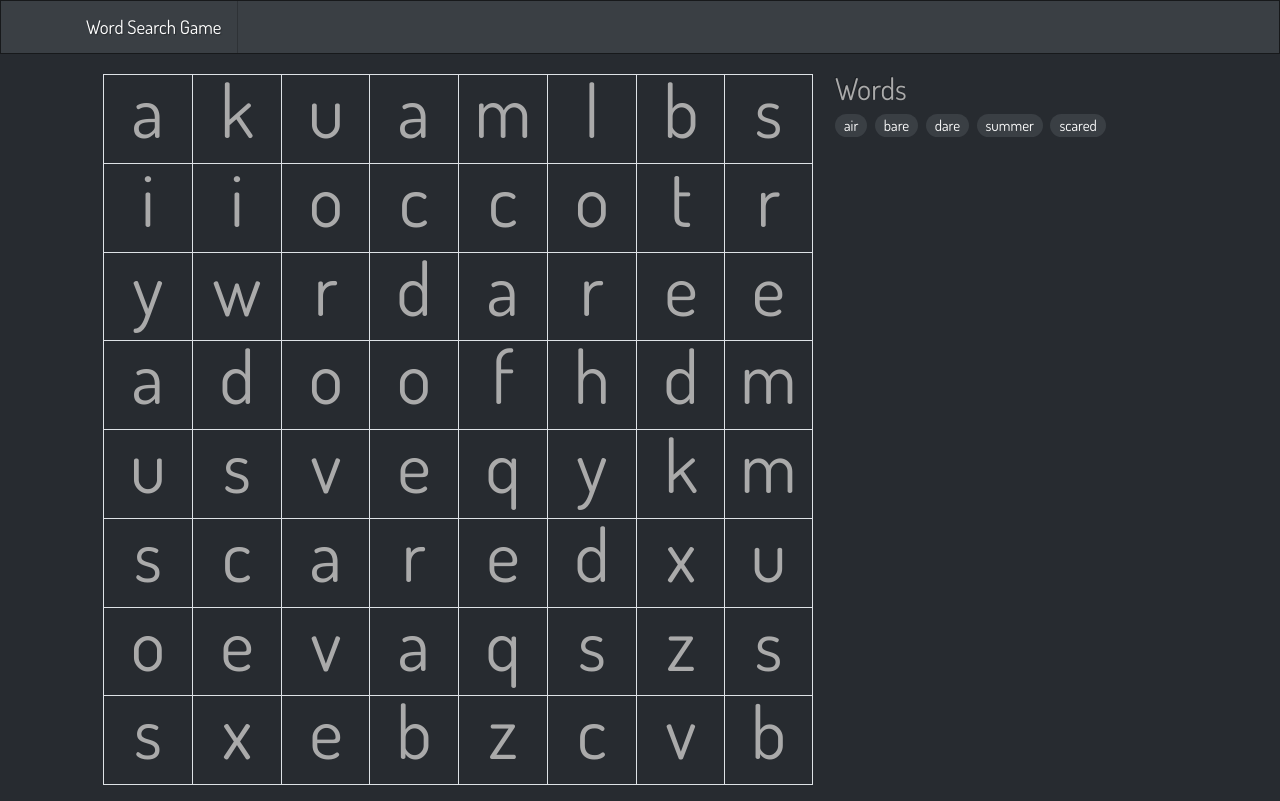
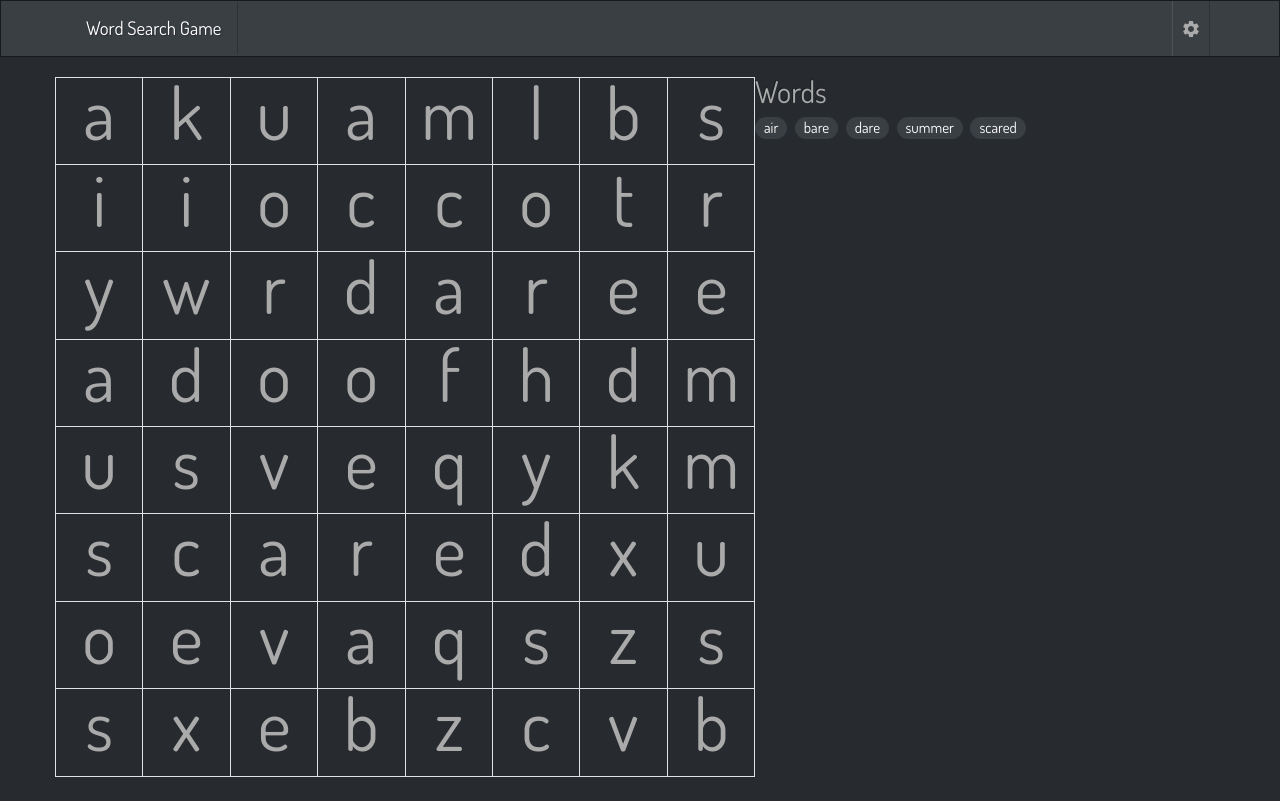
Before and after one commit to njt1982/kids-word-search, a Vue app: page / in a window 1280 px wide. Built offline with nearby package versions, Linux system fonts and the light colour scheme.

Commit message:
Adding a settings page

```diff
--- a/src/components/Header.vue
+++ b/src/components/Header.vue
@@ -2,6 +2,21 @@
   <nav class="navbar navbar-expand-lg sticky-top navbar-dark bg-primary">
     <div class="container">
       <a class="navbar-brand" href="/" title="Word Search Game">Word Search Game</a>
+
+      <ul class="navbar-nav ml-auto">
+        <li class="nav-item">
+          <a class="nav-link"
+             href="#"
+             data-toggle="modal"
+             data-target="#settings_modal">
+            <svg xmlns="http://www.w3.org/2000/svg" width="20" height="20" viewBox="0 0 20 20" class="settings-icon">
+              <path fill="none" d="M0 0h20v20H0V0z"/>
+              <!-- eslint-disable-next-line max-len -->
+              <path d="M15.95 10.78c.03-.25.05-.51.05-.78s-.02-.53-.06-.78l1.69-1.32c.15-.12.19-.34.1-.51l-1.6-2.77c-.1-.18-.31-.24-.49-.18l-1.99.8c-.42-.32-.86-.58-1.35-.78L12 2.34c-.03-.2-.2-.34-.4-.34H8.4c-.2 0-.36.14-.39.34l-.3 2.12c-.49.2-.94.47-1.35.78l-1.99-.8c-.18-.07-.39 0-.49.18l-1.6 2.77c-.1.18-.06.39.1.51l1.69 1.32c-.04.25-.07.52-.07.78s.02.53.06.78L2.37 12.1c-.15.12-.19.34-.1.51l1.6 2.77c.1.18.31.24.49.18l1.99-.8c.42.32.86.58 1.35.78l.3 2.12c.04.2.2.34.4.34h3.2c.2 0 .37-.14.39-.34l.3-2.12c.49-.2.94-.47 1.35-.78l1.99.8c.18.07.39 0 .49-.18l1.6-2.77c.1-.18.06-.39-.1-.51l-1.67-1.32zM10 13c-1.65 0-3-1.35-3-3s1.35-3 3-3 3 1.35 3 3-1.35 3-3 3z"/>
+            </svg>
+           </a>
+        </li>
+      </ul>
     </div>
   </nav>
 </template>
--- a/src/components/Helper.vue
+++ b/src/components/Helper.vue
@@ -1,8 +1,9 @@
 <template>
+  <div id="wrapper">
     <div class="container">
       <div class="row mt-3">
-      <div id="wordsearch_grid" class="col-auto my-1 px-4 pl-sm-5 pr-sm-3">
-        <div class="row" v-for="(_, row) in sizeInt" :key="row">
+        <div id="wordsearch_grid" class="col-auto mt-1 mb-4 px-4 pl-sm-5 pr-sm-3 px-md-0 mx-auto">
+          <div class="row justify-content-center" v-for="(_, row) in sizeInt" :key="row">
             <div class="col border" v-for="(_, col) in sizeInt" :key="`${row}_${col}`">
               <div :class="letterTileClasses(col, row)"
                     :data-x="col" :data-y="row"
@@ -21,12 +22,57 @@
           </div>
         </div>
 
-      <div class="col">
+        <div class="col mb-5">
           <h2>Words</h2>
           <div class="words">
             <span :class="wordListClasses(word)"
                   v-for="word in usedWords"
                   :key="word">{{word}}</span>
+          </div>
+        </div>
+      </div>
+    </div>
+
+    <div class="modal fade" id="settings_modal">
+      <div class="modal-dialog" role="document">
+        <div class="modal-content">
+          <div class="modal-header">
+            <h5 class="modal-title">Settings</h5>
+          </div>
+          <div class="modal-body">
+            <form>
+              <label for="words-settings">Words:</label>
+
+              <div class="form-group form-inline">
+                <div class="input-group input-group-sm mr-2 mb-2"
+                     v-for="(word, index) in words"
+                     :key="index">
+                  <input type="text"
+                         class="form-control"
+                         v-model.lazy="words[index]" />
+                  <div class="input-group-append">
+                    <div class="btn btn-danger" @click="removeWord(index)">-</div>
+                  </div>
+                </div>
+
+                <div class="btn btn-success btn-sm mr-2 mb-2" @click="addWord()">+</div>
+              </div>
+
+              <label for="size-settings">Size:</label>
+              <div class="form-group">
+                <input type="number"
+                       v-model.lazy="size"
+                       name="size-settings"
+                       class="form-control-sm" />
+              </div>
+            </form>
+          </div>
+          <div class="modal-footer">
+            <button type="button"
+                    class="btn btn-primary"
+                    data-dismiss="modal"
+                    @click="rebuildGrid()">Save changes</button>
+          </div>
         </div>
       </div>
     </div>
@@ -70,6 +116,12 @@ export default {
     },
   },
   methods: {
+    removeWord(index) {
+      this.words.splice(index, 1);
+    },
+    addWord() {
+      this.words.push('');
+    },
     wordListClasses(word) {
       const classes = ['badge', 'badge-pill', 'badge-primary'];
       if (this.foundWords.indexOf(word) !== -1) {
@@ -249,6 +301,7 @@ export default {
       this.usedWords = [];
       this.foundWords = [];
       this.foundTiles = [];
+      this.guess = [];
 
       // Build letterGrid.
       this.words.forEach((word) => {
--- a/src/sass/_custom.scss
+++ b/src/sass/_custom.scss
@@ -1,3 +1,6 @@
+.settings-icon {
+  fill: $body-color;
+}
 .letter-tile {
   padding: 100% 0 0;
   cursor: pointer;
@@ -25,14 +28,13 @@
   }
 }
 #wordsearch_grid {
-  min-width: calc(100vw - 50px);
+  min-width: calc(90vw - 50px);
 
   @media screen and (min-width: 100vh) {
-    min-width: calc(100vh - 50px);
+    min-width: calc(90vh - 50px);
   }
   .col {
     padding: 0;
-    max-width: calc( (100vh - 90px) / 8);
 
     &:not(:last-child) {
       border-right-width: 0 !important;
```
Lines whose indentation alone changed are shown as unchanged.
